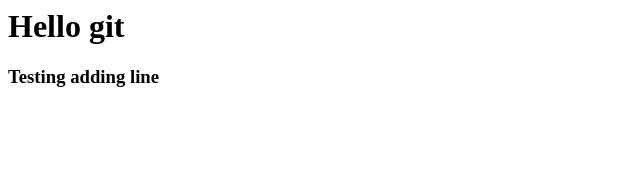
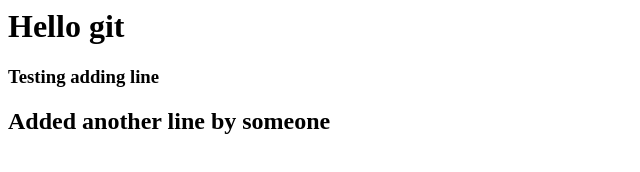
Before and after one commit to decimalit71/testbackup, a plain HTML site: page index.html in a window 1280 px wide. Shown: the whole page, without its empty margins (0-640 px from the left). Drawn offline with Linux system fonts and the light colour scheme.

Commit message:
Update index.html

```diff
--- a/index.html
+++ b/index.html
@@ -1,2 +1,3 @@
 <h1>Hello git</h1>
 <h3>Testing adding line</h3>
+<h2>Added another line by someone</h2>
```
